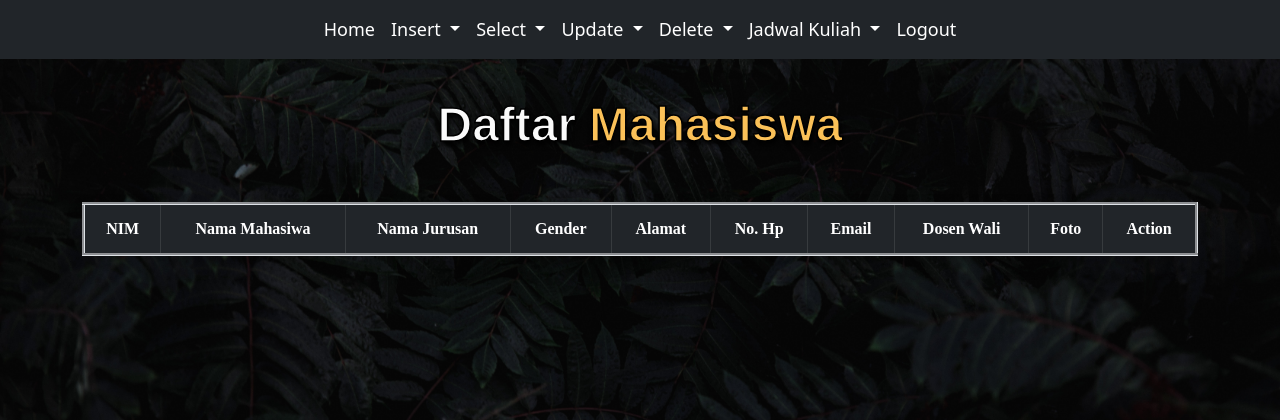
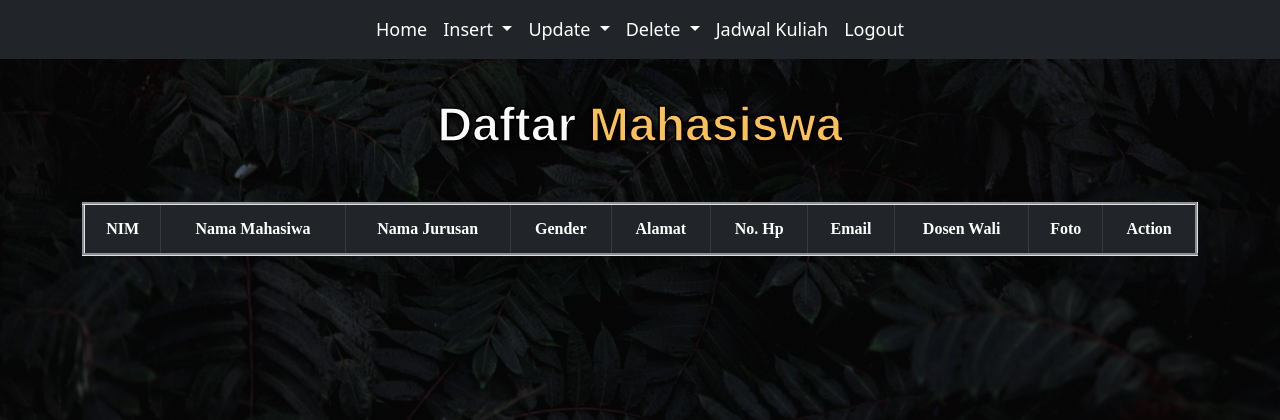
Before and after one commit to BagusNata/uas-pemrograman-web, a PHP site: page /searchIndex.php in a window 1280 px wide. Shown: the top 420 px of the page. Run offline with PHP 8.4, Linux system fonts and the light colour scheme; the visitor is signed in with stand-in values (Sample User, id 1); data that the repository does not hold is empty; some libraries are stand-ins or nearby versions.

Commit message:
navbar for admin

```diff
--- a/navbar.php
+++ b/navbar.php
@@ -15,17 +15,6 @@
             <li><a class="dropdown-item" href="insertMhs.php">Data Mahasiswa</a></li>
             <li><a class="dropdown-item" href="insertJurusan.php">Data Jurusan</a></li>
             <li><a class="dropdown-item" href="insertDosen.php">Data Dosen</a></li>
-          </ul>
-        </li>
-        <!-- Select -->
-        <li class="nav-item dropdown">
-          <a class="nav-link dropdown-toggle active" href="#" id="navbarDropdownMenuLink" role="button" data-bs-toggle="dropdown" aria-expanded="false">
-            Select
-          </a>
-          <ul class="dropdown-menu" aria-labelledby="navbarDropdownMenuLink">
-            <li><a class="dropdown-item" href="selectMhs.php">Data Mahasiswa</a></li>
-            <li><a class="dropdown-item" href="selectJurusan.php">Data Jurusan</a></li>
-            <li><a class="dropdown-item" href="selectDosen.php">Data Dosen</a></li>
           </ul>
         </li>
         <!-- Update -->
@@ -51,13 +40,8 @@
           </ul>
         </li>
         <!-- Jadwal Kuliah -->
-        <li class="nav-item dropdown">
-          <a class="nav-link dropdown-toggle active" href="#" id="navbarDropdownMenuLink" role="button" data-bs-toggle="dropdown" aria-expanded="false">
-            Jadwal Kuliah
-          </a>
-          <ul class="dropdown-menu" aria-labelledby="navbarDropdownMenuLink">
-            <li><a class="dropdown-item" href="selectMhsJadwal.php">Mahasiswa</a></li>
-            <li><a class="dropdown-item" href="login_admin.php">Admin</a></li></ul>
+        <li class="nav-item">
+          <a class="nav-link active" aria-current="page" href="selectAdminJadwal.php">Jadwal Kuliah</a>
         </li>
         <!-- Logout -->
         <li class="nav-item">
```
